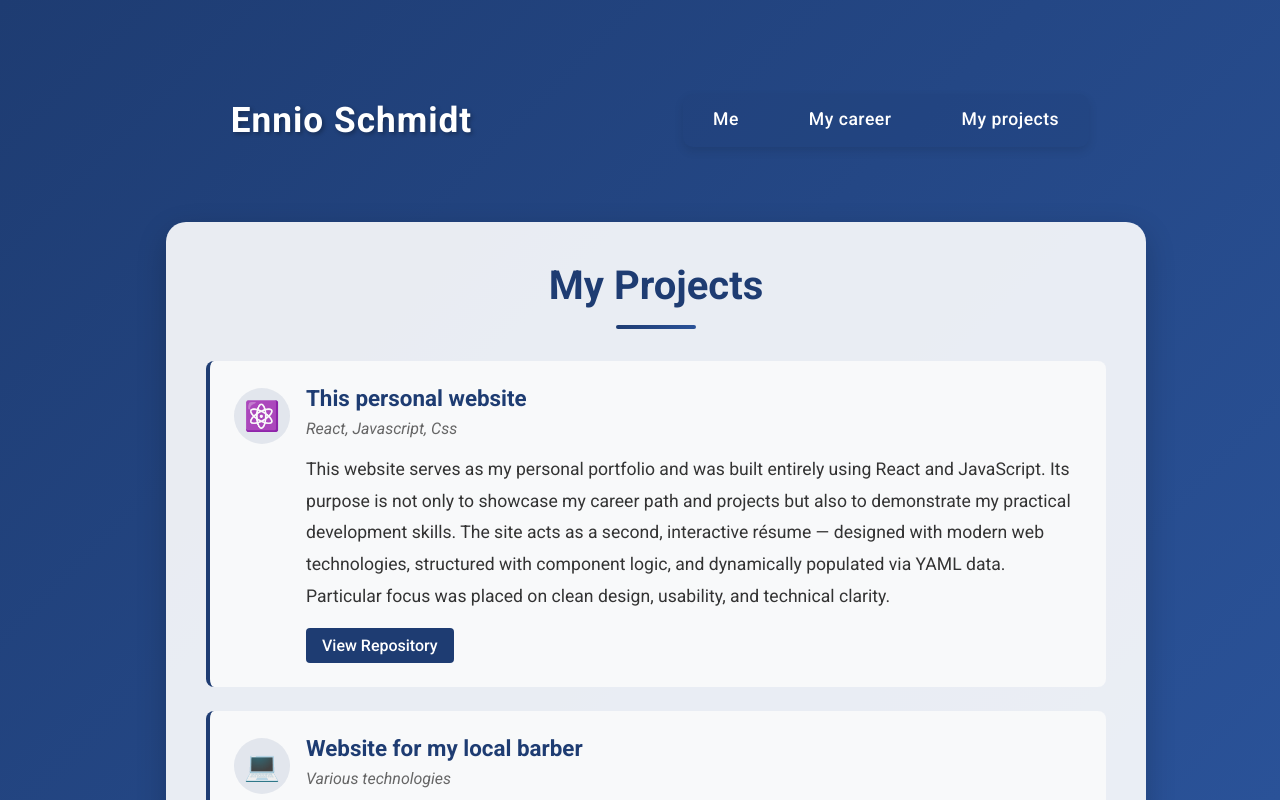
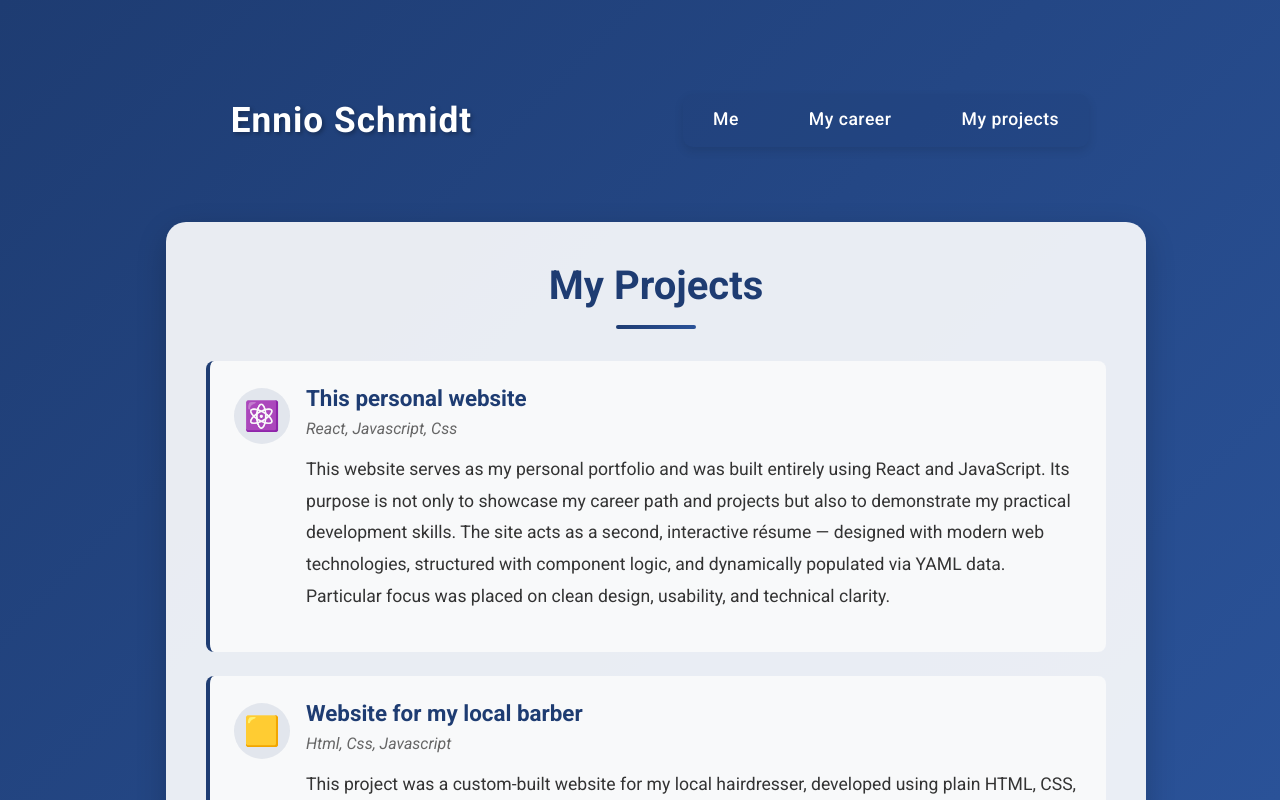
Before and after one commit to schmenniooo/PersonalWebsite, a React (Vite) app: page /projects in a window 1280 px wide. Built offline with nearby package versions, Linux system fonts and the light colour scheme.

Commit message:
Standardize YAML and JSX project field naming conventions.
Updated project YAML file and JSX components to use consistent, lowercase field names (e.g., `repo_link`, `title`, `description`, and `usedTech`). This improves data handling, readability, and ensures uniformity across the codebase.

```diff
--- a/src/assets/inputFiles/projects.yaml
+++ b/src/assets/inputFiles/projects.yaml
@@ -13,11 +13,11 @@
       logic, and dynamically populated via YAML data. Particular focus
       was placed on clean design, usability, and technical clarity."
     usedTech: "React, Javascript, Css"
-    Repo_Link: "https://github.com/schmenniooo/PersonalWebsite"
+    repo_Link: "https://github.com/schmenniooo/PersonalWebsite"
 
   Project2:
-    Title: "Website for my local barber"
-    Description:
+    title: "Website for my local barber"
+    description:
       "This project was a custom-built website for my local hairdresser,
       developed using plain HTML, CSS, and JavaScript,
       without relying on any frameworks.
@@ -27,5 +27,5 @@
       contact information, and a personal description of the team-members.
       I also offered this project as a real, usable website for the salon,
       making it my first client-oriented work."
-    usedTech:
-    Repo_Link: "https://github.com/schmenniooo/LeoHairSalon"
+    usedTech: "Html, Css, Javascript"
+    repo_Link: "https://github.com/schmenniooo/LeoHairSalon"
--- a/src/projects/projects.jsx
+++ b/src/projects/projects.jsx
@@ -48,14 +48,14 @@
                         {Object.entries(projects).map(([key, project]) => (
                             <div key={key} className="projectItem">
                                 <div className="project-content">
-                                    <span className="project-icon">{getTechEmoji(project.usedTech || project.UsedTech)}</span>
+                                    <span className="project-icon">{getTechEmoji(project.usedTech)}</span>
                                     <div className="project-details">
-                                        <h2 className="project-title">{project.title || project.Title}</h2>
-                                        <p className="project-tech">{project.usedTech || project.UsedTech || "Various technologies"}</p>
-                                        <p className="project-description">{project.description || project.Description}</p>
-                                        {(project.Repo_Link || project.repo_link) && (
+                                        <h2 className="project-title">{project.title}</h2>
+                                        <p className="project-tech">{project.usedTech}</p>
+                                        <p className="project-description">{project.description}</p>
+                                        {(project.repo_link) && (
                                             <a
-                                                href={project.Repo_Link || project.repo_link}
+                                                href={project.repo_link}
                                                 className="project-link"
                                                 target="_blank"
                                                 rel="noopener noreferrer"
```
